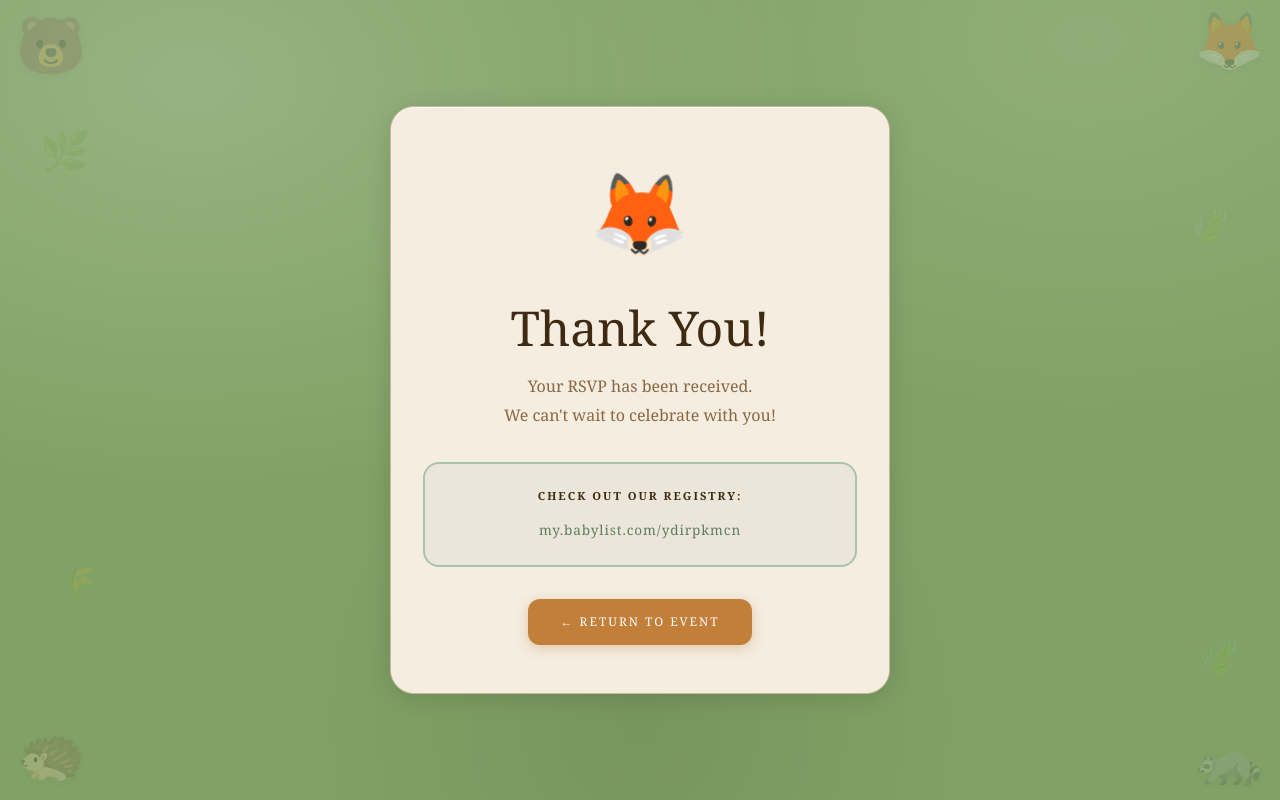
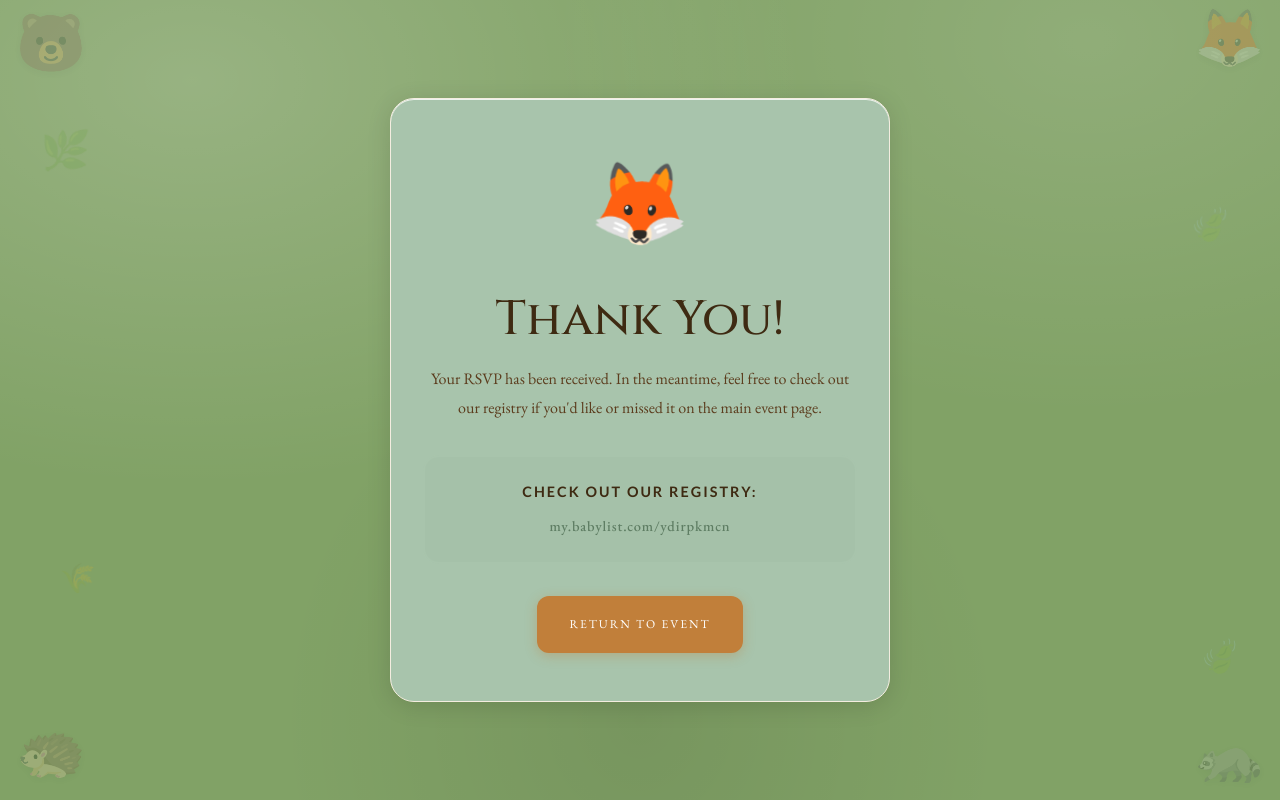
Before and after one commit to fahr-designs/Sortahere, a website: page public/success.html in a window 1280 px wide. Drawn offline with nearby package versions, Linux system fonts and the light colour scheme; a web font is replaced by a local one.

```diff
--- a/public/style.css
+++ b/public/style.css
@@ -343,7 +343,6 @@ body {
   border: none;
   border-radius: 12px;
   color: var(--brown-dark);
-  /* font-family: var(--font-label); */
   font-size: 0.9rem;
   letter-spacing: 3px;
   text-transform: uppercase;
@@ -384,29 +383,131 @@ body {
   font-size: 0.9rem;
 }
 
-/* ─── SUCCESS STATE ─── */
-.success-state {
-  padding: 2rem 0 1rem;
+/* ─── SUCCESS PAGE ─── */
+.success-container {
+  display: flex;
+  flex-direction: column;
+  align-items: center;
+  justify-content: center;
+  min-height: 100vh;
+  padding: 2rem 1rem;
+}
+
+.success-card {
+  background-color: var(--sage-light);
+  border-radius: 24px;
+  padding: 3rem 2rem;
+  box-shadow:
+    0 4px 24px rgba(0, 0, 0, 0.12),
+    inset 0 1px 0 rgba(255, 255, 255, 0.8);
+  border: 1px solid var(--cream);
+  text-align: center;
+  max-width: 500px;
+  width: 100%;
 }
 
 .success-creature {
-  font-size: 4rem;
+  font-size: 5rem;
   display: block;
-  margin-bottom: 0.75rem;
-  animation: foxBounce 2s ease-in-out infinite;
+  margin-bottom: 1.5rem;
+  animation: foxBounce 3s ease-in-out infinite;
 }
 
 .success-title {
-  font-family: var(--font-display);
-  font-size: 2rem;
+  font-family: var(--font-cinzel);
+  font-size: clamp(2.2rem, 6vw, 3rem);
   color: var(--brown-dark);
-  margin: 0 0 0.5rem;
+  margin: 0 0 1rem;
+  line-height: 1.2;
 }
 
 .success-text {
-  color: var(--brown-light);
-  line-height: 1.7;
-  font-size: 0.95rem;
+  color: var(--brown);
+  line-height: 1.8;
+  margin: 0 0 2rem;
+}
+
+.success-registry {
+  background: rgba(125, 158, 130, 0.08);
+  border: 2px solid var(--sage-light);
+  border-radius: 16px;
+  padding: 1.5rem;
+  margin: 2rem 0;
+}
+
+.registry-label {
+  font-family: var(--font-lato);
+  font-size: 0.9rem;
+  letter-spacing: 2px;
+  text-transform: uppercase;
+  color: var(--brown-dark);
+  margin: 0 0 0.75rem;
+  display: block;
+  font-weight: 600;
+}
+
+.registry-link {
+  color: var(--sage-dark);
+  text-decoration: none;
+  font-size: 0.9rem;
+  word-break: break-all;
+  transition: color 0.2s;
+  font-weight: 500;
+}
+
+.registry-link:hover {
+  color: var(--brown-dark);
+  text-decoration: underline;
+}
+
+.return-btn {
+  display: inline-block;
+  padding: 1.2rem 2rem;
+  background-color: var(--amber);
+  color: #fff;
+  text-decoration: none;
+  border-radius: 12px;
+  font-family: var(--font-label);
+  font-size: 0.75rem;
+  letter-spacing: 2px;
+  text-transform: uppercase;
+  cursor: pointer;
+  transition:
+    background-color 0.2s,
+    transform 0.1s,
+    box-shadow 0.2s;
+  box-shadow: 0 3px 12px rgba(193, 127, 58, 0.35);
+  border: none;
+}
+
+.return-btn:hover {
+  background-color: var(--amber-dark);
+  transform: translateY(-1px);
+  box-shadow: 0 5px 16px rgba(193, 127, 58, 0.45);
+  color: #fff;
+}
+
+.return-btn:active {
+  transform: translateY(0);
+}
+
+@media (max-width: 600px) {
+  .success-card {
+    padding: 2rem 1.25rem;
+  }
+
+  .success-creature {
+    font-size: 3.5rem;
+    margin-bottom: 1rem;
+  }
+
+  .success-title {
+    font-size: 2rem;
+  }
+
+  .success-text {
+    font-size: 0.95rem;
+  }
 }
 
 /* ─── RESPONSIVE ───*/
--- a/public/success.html
+++ b/public/success.html
@@ -1,5 +1,21 @@
 <!doctype html>
 <html lang="en">
+
+<head>
+	<meta charset="UTF-8" />
+	<meta name="viewport" content="width=device-width, initial-scale=1.0" />
+	<meta http-equiv="X-UA-Compatible" content="ie=edge" />
+	<title>Baby Shower · Baby Aguilar-Hernandez-Ross</title>
+
+	<!-- Google Fonts -->
+	<link rel="preconnect" href="https://fonts.googleapis.com">
+	<link rel="preconnect" href="https://fonts.gstatic.com" crossorigin>
+	<link href="https://fonts.googleapis.com/css2?family=Cinzel:wght@400..900&family=EB+Garamond:ital,wght@0,400..800;1,400..800&family=Lato:ital,wght@0,400;0,700;1,400;1,700&display=swap"
+		rel="stylesheet">
+
+	<link href="https://cdn.jsdelivr.net/npm/bootstrap@5.3.3/dist/css/bootstrap.min.css" rel="stylesheet" />
+	<link rel="stylesheet" href="style.css" />
+</head>
 
 <head>
 	<meta charset="UTF-8" />
@@ -14,134 +30,6 @@
 
 	<link href="https://cdn.jsdelivr.net/npm/bootstrap@5.3.3/dist/css/bootstrap.min.css" rel="stylesheet" />
 	<link rel="stylesheet" href="style.css" />
-	<style>
-		.success-container {
-			display: flex;
-			flex-direction: column;
-			align-items: center;
-			justify-content: center;
-			min-height: 100vh;
-			padding: 2rem 1rem;
-		}
-
-		.success-card {
-			background-color: var(--cream);
-			border-radius: 24px;
-			padding: 3rem 2rem;
-			box-shadow:
-				0 4px 24px rgba(0, 0, 0, 0.12),
-				inset 0 1px 0 rgba(255, 255, 255, 0.8);
-			border: 1px solid var(--border);
-			text-align: center;
-			max-width: 500px;
-			width: 100%;
-		}
-
-		.success-creature {
-			font-size: 5rem;
-			display: block;
-			margin-bottom: 1.5rem;
-			animation: foxBounce 3s ease-in-out infinite;
-		}
-
-		.success-title {
-			font-family: var(--font-display);
-			font-size: clamp(2.2rem, 6vw, 3rem);
-			color: var(--brown-dark);
-			margin: 0 0 1rem;
-			line-height: 1.2;
-		}
-
-		.success-text {
-			color: var(--brown-light);
-			line-height: 1.8;
-			font-size: 1rem;
-			margin: 0 0 2rem;
-		}
-
-		.success-registry {
-			background: rgba(125, 158, 130, 0.08);
-			border: 2px solid var(--sage-light);
-			border-radius: 16px;
-			padding: 1.5rem;
-			margin: 2rem 0;
-		}
-
-		.registry-label {
-			font-family: var(--font-label);
-			font-size: 0.7rem;
-			letter-spacing: 2px;
-			text-transform: uppercase;
-			color: var(--brown-dark);
-			margin: 0 0 0.75rem;
-			display: block;
-			font-weight: 600;
-		}
-
-		.registry-link {
-			color: var(--sage-dark);
-			text-decoration: none;
-			font-size: 0.85rem;
-			word-break: break-all;
-			transition: color 0.2s;
-			font-weight: 500;
-		}
-
-		.registry-link:hover {
-			color: var(--brown-dark);
-			text-decoration: underline;
-		}
-
-		.return-btn {
-			display: inline-block;
-			padding: 0.9rem 2rem;
-			background-color: var(--amber);
-			color: #fff;
-			text-decoration: none;
-			border-radius: 12px;
-			font-family: var(--font-label);
-			font-size: 0.75rem;
-			letter-spacing: 2px;
-			text-transform: uppercase;
-			cursor: pointer;
-			transition:
-				background-color 0.2s,
-				transform 0.1s,
-				box-shadow 0.2s;
-			box-shadow: 0 3px 12px rgba(193, 127, 58, 0.35);
-			border: none;
-		}
-
-		.return-btn:hover {
-			background-color: var(--amber-dark);
-			transform: translateY(-1px);
-			box-shadow: 0 5px 16px rgba(193, 127, 58, 0.45);
-			color: #fff;
-		}
-
-		.return-btn:active {
-			transform: translateY(0);
-		}
-
-		@media (max-width: 600px) {
-			.success-card {
-				padding: 2rem 1.25rem;
-			}
-
-			.success-creature {
-				font-size: 3.5rem;
-				margin-bottom: 1rem;
-			}
-
-			.success-title {
-				font-size: 2rem;
-			}
-
-			.success-text {
-				font-size: 0.95rem;
-			}
-		}
-	</style>
 </head>
 
 <body>
@@ -165,8 +53,8 @@
 			<h1 class="success-title">Thank You!</h1>
 
 			<p class="success-text">
-				Your RSVP has been received.<br />
-				We can't wait to celebrate with you!
+				Your RSVP has been received.
+				In the meantime, feel free to check out our registry if you'd like or missed it on the main event page.
 			</p>
 
 			<div class="success-registry">
@@ -176,7 +64,7 @@
 				</a>
 			</div>
 
-			<a href="/" class="return-btn">← Return to Event</a>
+			<a href="/" class="return-btn">Return to Event</a>
 		</div>
 	</div>
 
```
